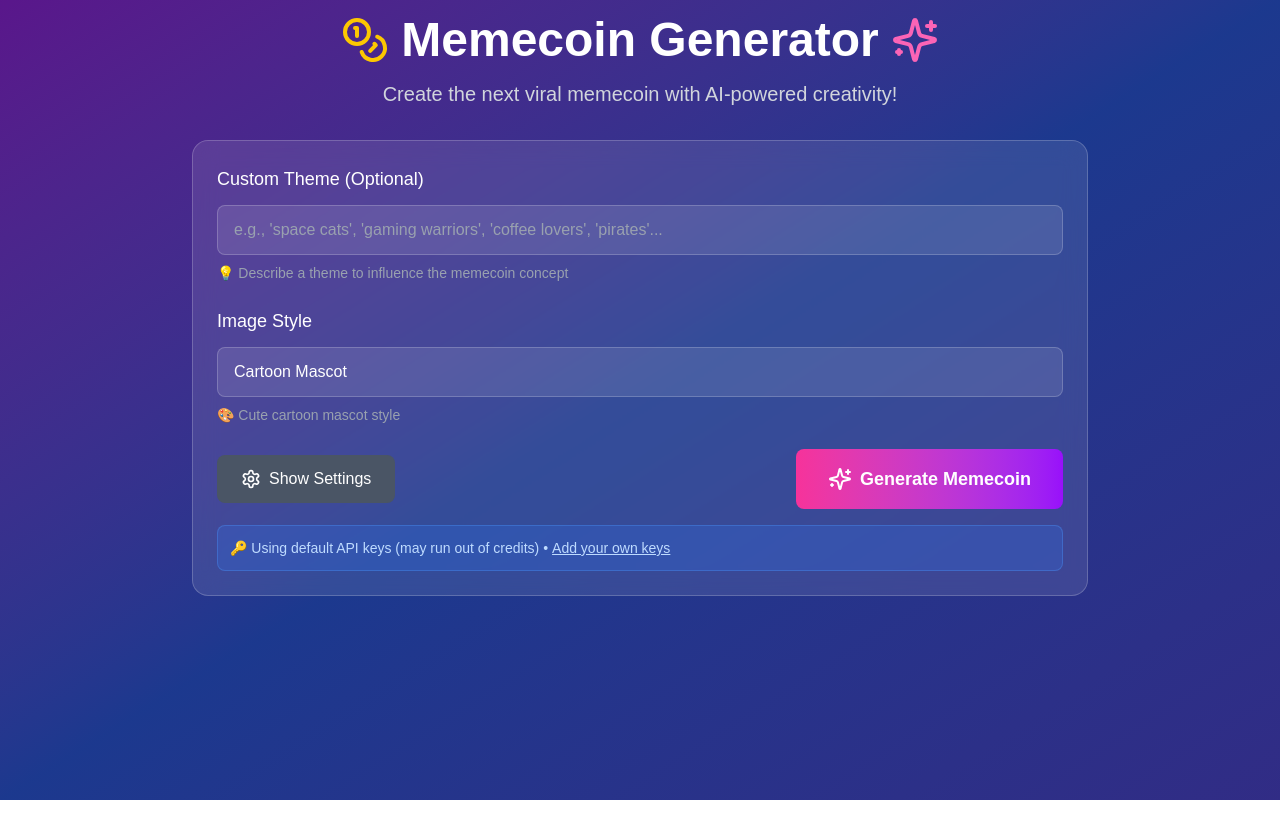
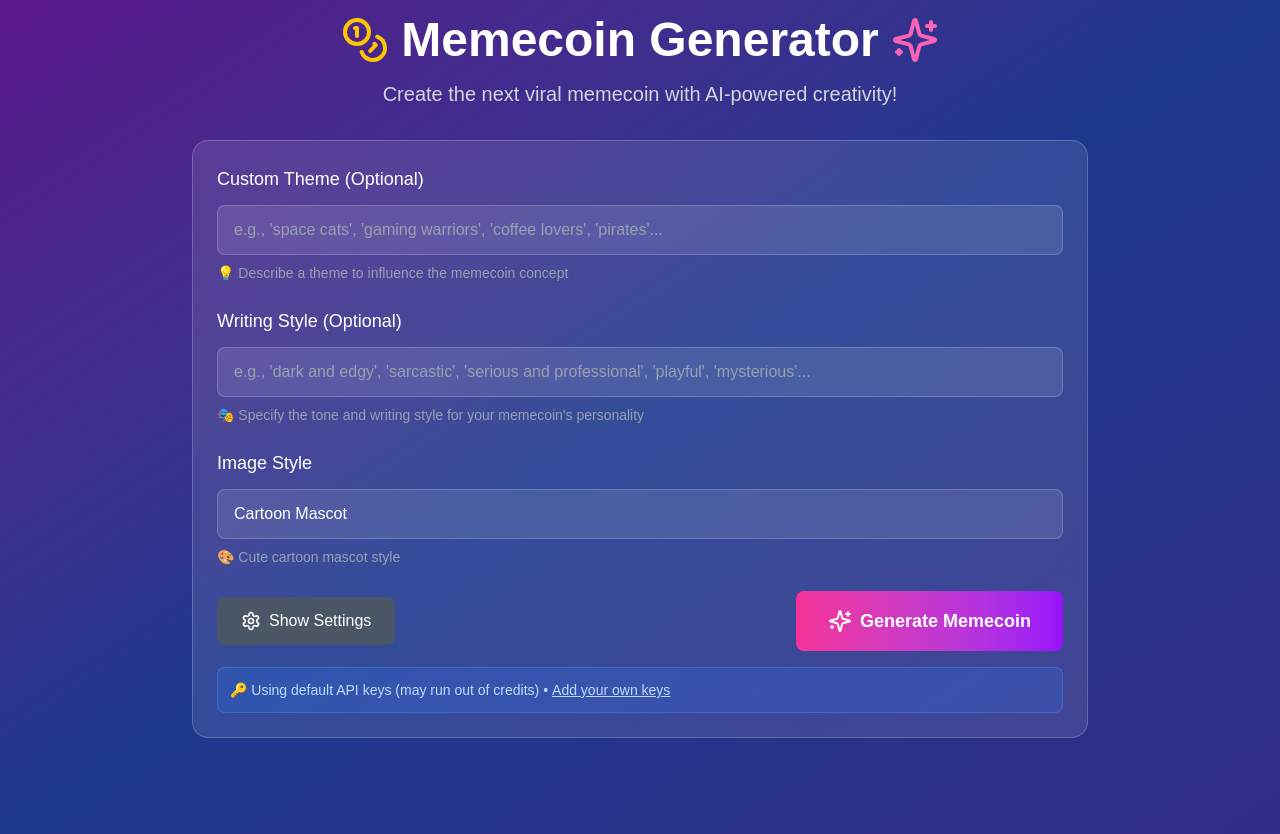
Before and after one commit to zoan37/memecoin-generator, a Next.js app: page / in a window 1280 px wide. Before the commit the page ends 800 px from the top, so only its background shows below. Built offline with nearby package versions, Linux system fonts and the light colour scheme.

Commit message:
writing style

```diff
--- a/app/api/generate-text/route.ts
+++ b/app/api/generate-text/route.ts
@@ -2,7 +2,7 @@ import { NextRequest, NextResponse } from 'next/server';
 
 export async function POST(request: NextRequest) {
   try {
-    const { openRouterKey, theme, model, usingDefaultKeys } = await request.json();
+    const { openRouterKey, theme, writingStyle, model, usingDefaultKeys } = await request.json();
 
     // Use environment variable as fallback
     const effectiveKey = openRouterKey || process.env.NEXT_PUBLIC_OPENROUTER_API_KEY;
@@ -40,7 +40,13 @@ The memecoin should be:
 The memecoin should be themed around: ${theme} (incorporate this theme creatively into the concept)`
       : '';
 
-    const prompt = `${basePrompt}${standardConstraints}${themePrompt}
+    const stylePrompt = writingStyle
+      ? `
+
+WRITING TONE/STYLE: Write the memecoin name, description, and overall concept with a ${writingStyle} tone and style. Make sure the personality and voice matches this style throughout.`
+      : '';
+
+    const prompt = `${basePrompt}${standardConstraints}${themePrompt}${stylePrompt}
 
 IMPORTANT: The description must be exactly 255 characters or fewer. Count carefully!
 IMPORTANT: The visual description will be used in a Fal AI prompt, so focus ONLY on what should be in the image (objects, colors, composition, mood) - do NOT include artistic style terms like "cartoon", "photorealistic", "oil painting", etc. The image represents the memecoin's theme/meme but doesn't need to show actual coins or tokens.
--- a/app/page.tsx
+++ b/app/page.tsx
@@ -21,6 +21,7 @@ export default function MemecoinGenerator() {
   const [selectedModel, setSelectedModel] = useState('anthropic/claude-3.5-sonnet');
   const [imageStyle, setImageStyle] = useState('cartoon');
   const [customStylePrompt, setCustomStylePrompt] = useState('');
+  const [writingStyle, setWritingStyle] = useState('');
 
   // Popular OpenRouter models for text generation
   const availableModels = [
@@ -43,6 +44,7 @@ export default function MemecoinGenerator() {
     const savedModel = localStorage.getItem('selected_model');
     const savedImageStyle = localStorage.getItem('image_style');
     const savedCustomStylePrompt = localStorage.getItem('custom_style_prompt');
+    const savedWritingStyle = localStorage.getItem('writing_style');
 
     if (savedOpenRouterKey) {
       setOpenRouterKey(savedOpenRouterKey);
@@ -55,6 +57,9 @@ export default function MemecoinGenerator() {
     }
     if (savedCustomStylePrompt) {
       setCustomStylePrompt(savedCustomStylePrompt);
+    }
+    if (savedWritingStyle) {
+      setWritingStyle(savedWritingStyle);
     }
 
     // Check if saved model is valid, if not reset to default
@@ -112,6 +117,16 @@ export default function MemecoinGenerator() {
     }
   };
 
+  // Save writing style to localStorage when it changes
+  const handleWritingStyleChange = (newStyle: string) => {
+    setWritingStyle(newStyle);
+    if (newStyle) {
+      localStorage.setItem('writing_style', newStyle);
+    } else {
+      localStorage.removeItem('writing_style');
+    }
+  };
+
   const generateMemecoin = async () => {
     // Use environment variables as fallback if user hasn't provided keys
     const effectiveOpenRouterKey = openRouterKey || process.env.NEXT_PUBLIC_OPENROUTER_API_KEY;
@@ -139,6 +154,7 @@ export default function MemecoinGenerator() {
         body: JSON.stringify({
           openRouterKey: effectiveOpenRouterKey,
           theme,
+          writingStyle,
           model: selectedModel,
           usingDefaultKeys: !openRouterKey || !falAiKey
         }),
@@ -264,6 +280,26 @@ export default function MemecoinGenerator() {
             />
             <p className="text-sm text-gray-400 mt-2">
               💡 Describe a theme to influence the memecoin concept
+            </p>
+          </div>
+
+          {/* Writing Style/Tone Input */}
+          <div className="mb-6">
+            <label className="block text-white text-lg font-medium mb-3">
+              Writing Style (Optional)
+            </label>
+            <input
+              type="text"
+              value={writingStyle}
+              onChange={(e) => handleWritingStyleChange(e.target.value)}
+              placeholder="e.g., 'dark and edgy', 'sarcastic', 'serious and professional', 'playful', 'mysterious'..."
+              className="w-full px-4 py-3 rounded-lg bg-white/10 border border-white/20 text-white placeholder-gray-400 focus:outline-none focus:ring-2 focus:ring-purple-400"
+              autoComplete="nope"
+              data-lpignore="true"
+              data-form-type="other"
+            />
+            <p className="text-sm text-gray-400 mt-2">
+              🎭 Specify the tone and writing style for your memecoin's personality
             </p>
           </div>
 
```
